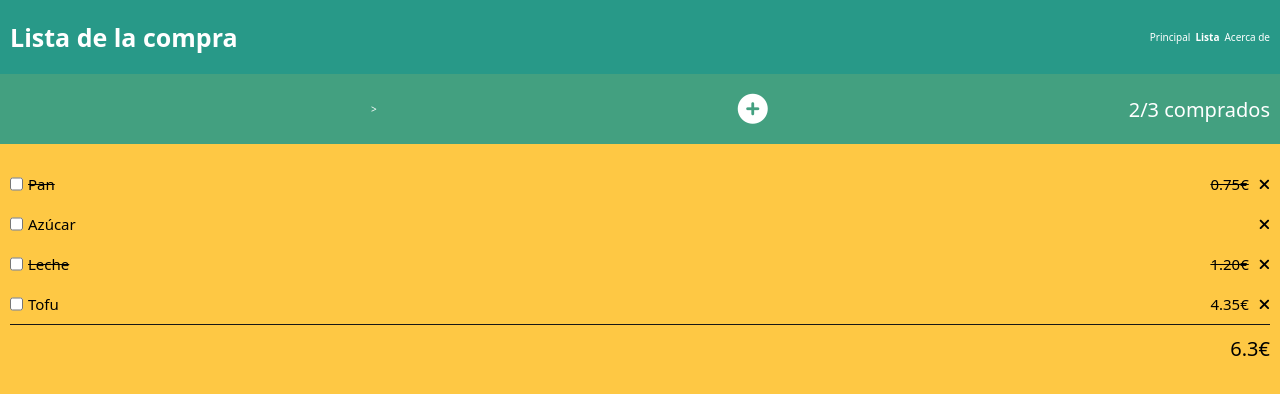
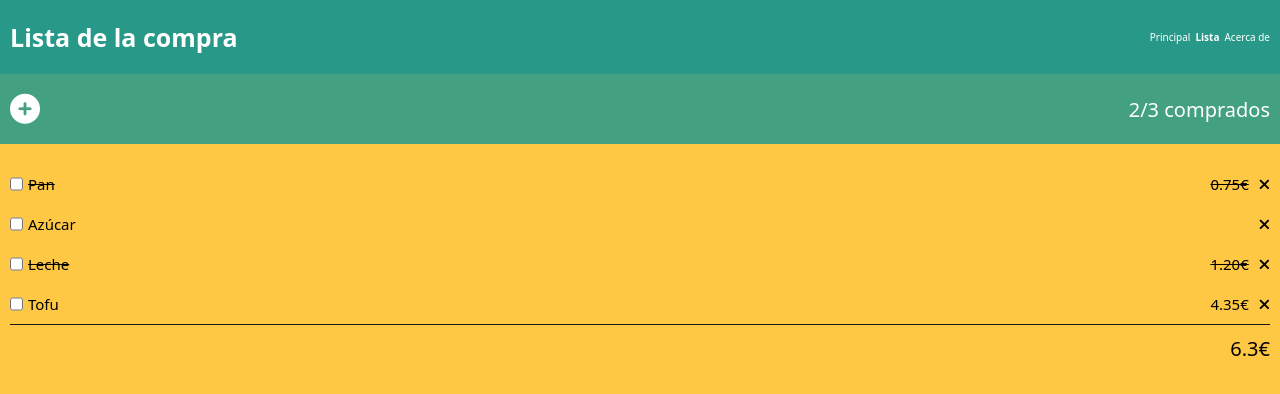
Before and after one commit to IngeHeeringa/202301-w1ch3-inge-heeringa, a website built with Parcel: page src/index.html in a window 1280 px wide. Built offline with nearby package versions, Linux system fonts and the light colour scheme.

Commit message:
Fix broken links and update document name anadir-articulos.html to anadir-articulo.html

```diff
--- a/src/index.html
+++ b/src/index.html
@@ -24,8 +24,7 @@
       </nav>
     </header>
     <section>
-      <a href="./anadir-articulos.html" aria-label="Ir a añadir artículos"></a>><i
-        class="fa-solid fa-circle-plus"></i></a>
+      <a href="./anadir-articulo.html" aria-label="Ir a añadir artículo"><i class="fa-solid fa-circle-plus"></i></a>
       <p>2/3 comprados</p>
     </section>
     <main>
```
Also changed, not shown: src/anadir-articulo.html (renamed from src/anadir-articulos.html, +1 -1 lines).
